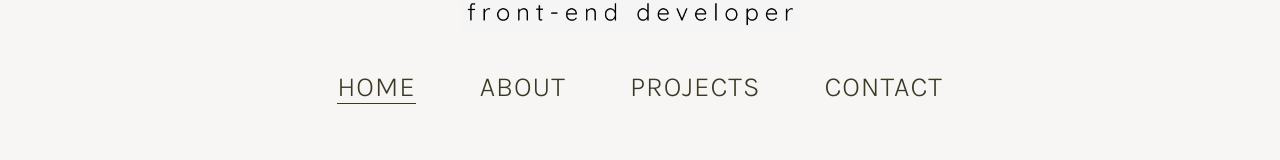
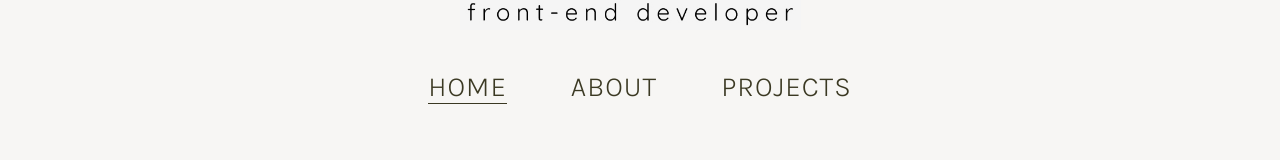
Before and after one commit to KamilaSemotanova/kamila-semotanova, a React app: page / in a window 1280 px wide. Shown: the part 130-290 px from the top of the page. Built offline with nearby package versions, Linux system fonts and the light colour scheme.

Commit message:
Remove contact page from navigation

```diff
--- a/src/components/Header/Burgermenu/index.jsx
+++ b/src/components/Header/Burgermenu/index.jsx
@@ -21,11 +21,6 @@ export const Menu = () => {
             Projects
           </Link>
         </li>
-        <li>
-          <Link to={'/contact'} className="menu__box-item">
-            Contact
-          </Link>
-        </li>
       </ul>
     </nav>
   );
--- a/src/components/Header/index.jsx
+++ b/src/components/Header/index.jsx
@@ -70,20 +70,6 @@ export const Header = () => {
               Projects
             </NavLink>
           </li>
-          <li>
-            <NavLink
-              to={'/contact'}
-              className={({ isActive, isPending }) =>
-                isPending
-                  ? 'pending menu__box-item'
-                  : isActive
-                  ? 'active menu__box-item'
-                  : 'menu__box-item'
-              }
-            >
-              Contact
-            </NavLink>
-          </li>
         </ul>
       </nav>
       <div className="header__menu--phone">
```
